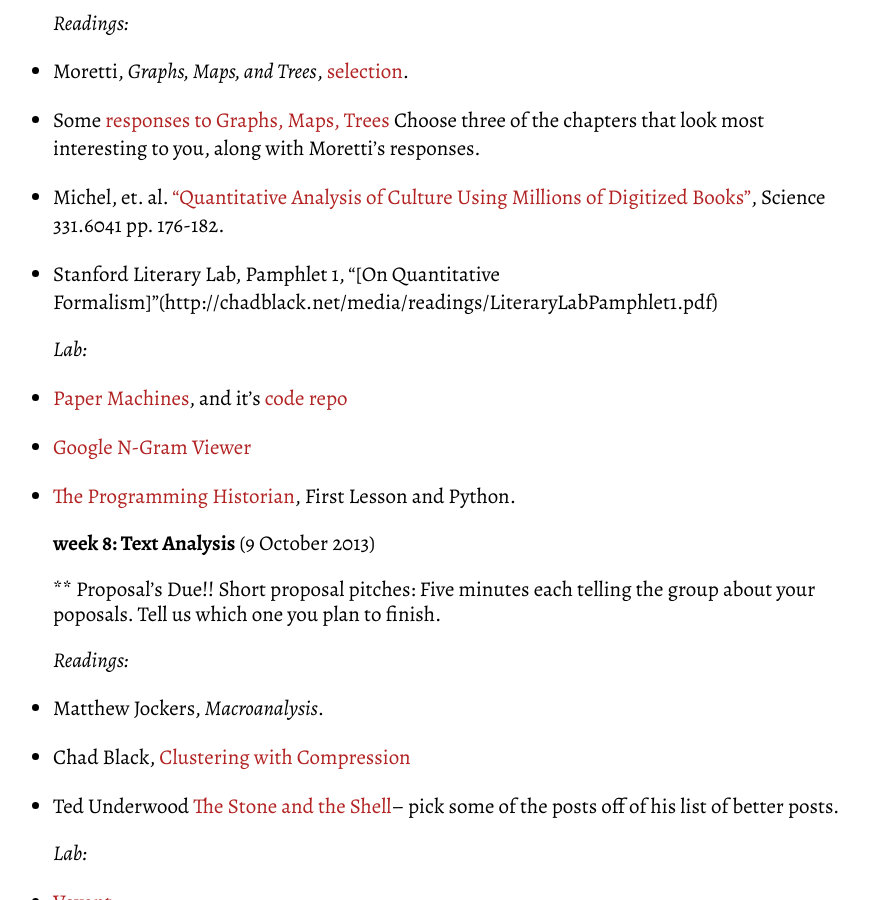
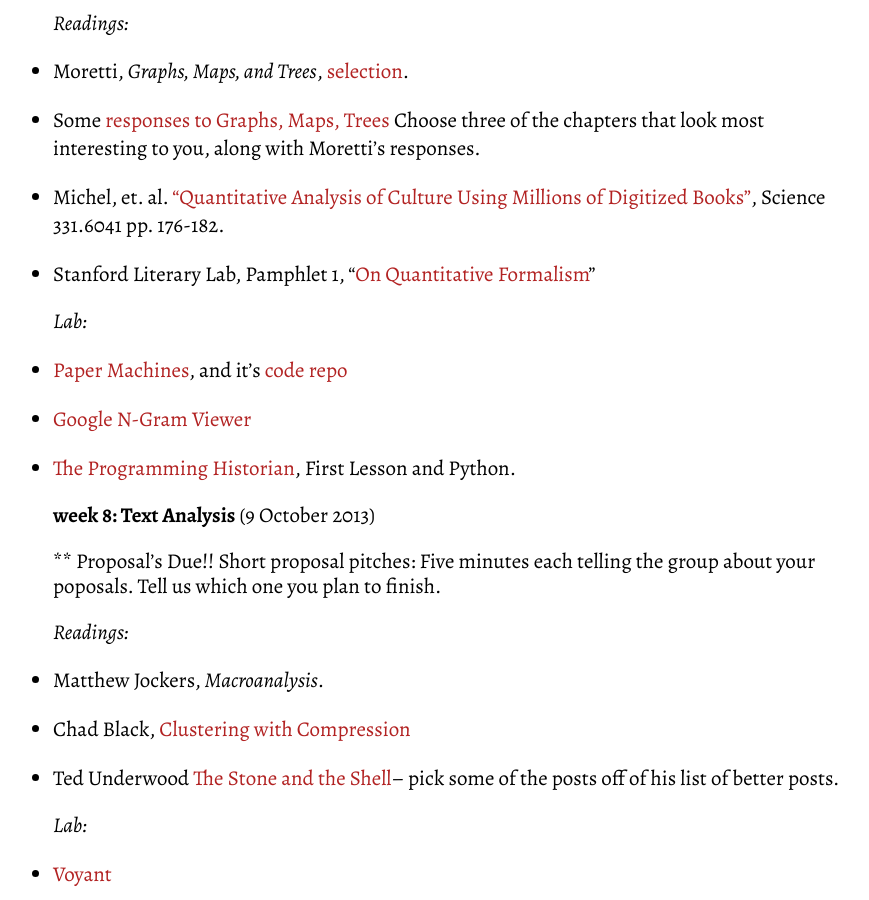
Before and after one commit to chadblack/history580, a Jekyll site: the page built from info/syllabus.md, in a window 1280 px wide and 900 px high, scrolled down 6821 px. Shown: the whole window, without its empty margins (187-1056 px from the left). Built offline with Jekyll 4.4.1, drawn with Linux system fonts in a browser that asks for light colours; some web fonts are replaced; Markdown is read by kramdown in place of the engine named in the settings.

Commit message:
fixed improperly formatted link

```diff
--- a/info/syllabus.md
+++ b/info/syllabus.md
@@ -209,7 +209,7 @@ B.  [The Internet Map](http://internet-map.net/)
 *  Moretti, *Graphs, Maps, and Trees*, [selection](http://chadblack.net/media/readings/moretti-selections.pdf).
 *  Some [responses to Graphs, Maps, Trees](http://www.parlorpress.com/pdf/ReadingMapsGraphsTrees.pdf) Choose three of the chapters that look most interesting to you, along with Moretti's responses.
 *  Michel, et. al. ["Quantitative Analysis of Culture Using Millions of Digitized Books"](http://www.sciencemag.org/content/331/6014/176.abstract), Science 331.6041 pp. 176-182.
-*  Stanford Literary Lab, Pamphlet 1, "[On Quantitative Formalism]"(http://chadblack.net/media/readings/LiteraryLabPamphlet1.pdf)
+*  Stanford Literary Lab, Pamphlet 1, "[On Quantitative Formalism](http://chadblack.net/media/readings/LiteraryLabPamphlet1.pdf)"
 
 
 *Lab:*
```
